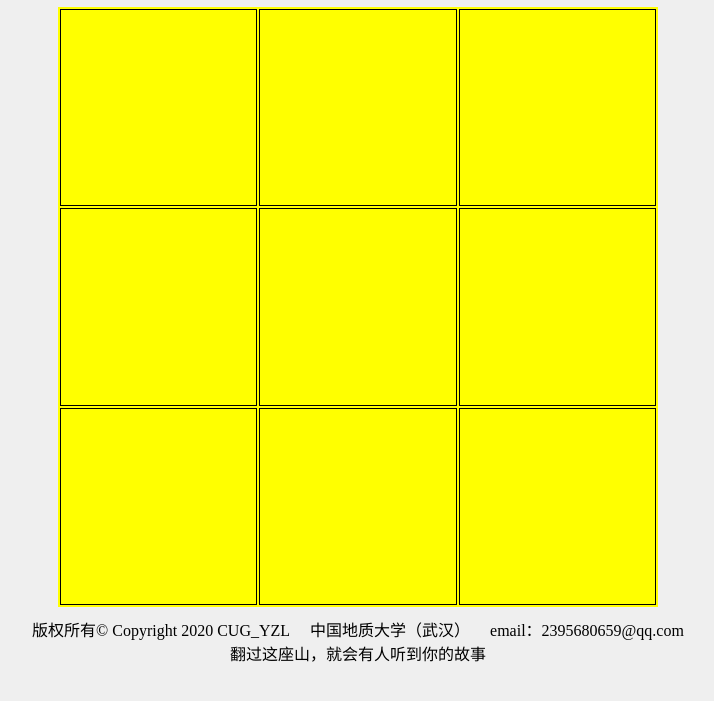
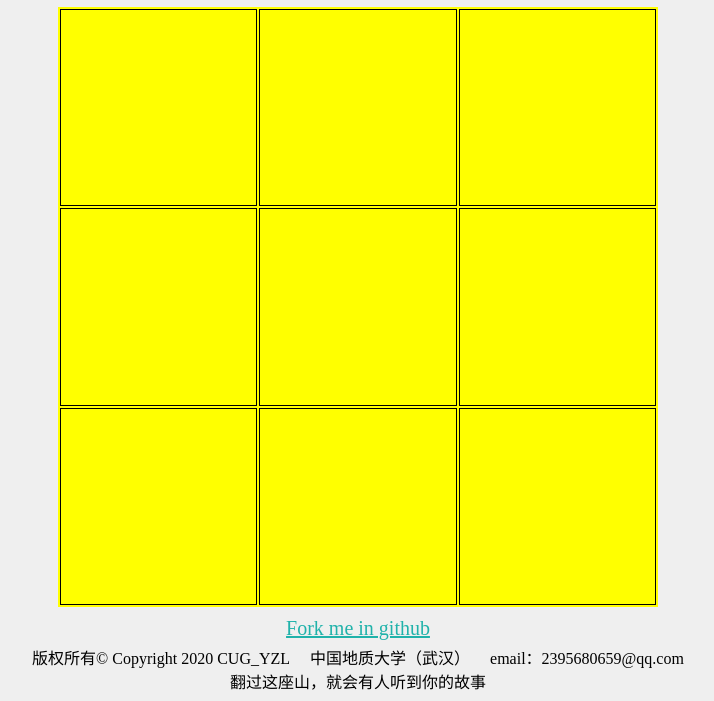
Before and after one commit to ZLY201/TicTacToe, a plain HTML site: page index.html in a window 1280 px wide. Shown: the part 122-823 px from the top of the page, without its empty margins (282-996 px from the left). Before the commit the page ends 800 px from the top, so only its background shows below. Drawn offline with nearby package versions, Linux system fonts and the light colour scheme.

Commit message:
Update index.html

```diff
--- a/index.html
+++ b/index.html
@@ -32,6 +32,7 @@
         </table>
     </div>
     <div id="copyright" style="margin-top: 10px;">
+        <div style="margin-bottom: 5px;"><a style="color: lightseagreen; font-size: 20px;" href="https://github.com/ZLY201/TicTacToe/">Fork me in github</a></div>
         <span>版权所有©&nbsp;Copyright&nbsp;2020&nbsp;CUG_YZL&emsp;</span>
         <span>中国地质大学（武汉）&emsp;</span>
         <span>email：2395680659@qq.com</span>
```
